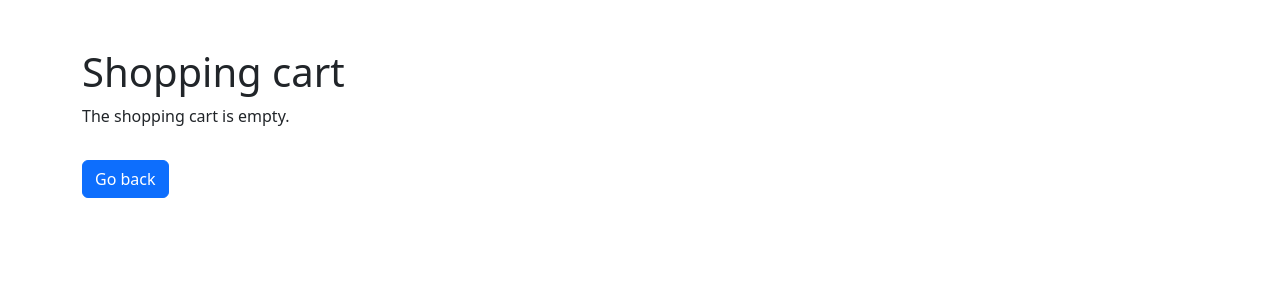
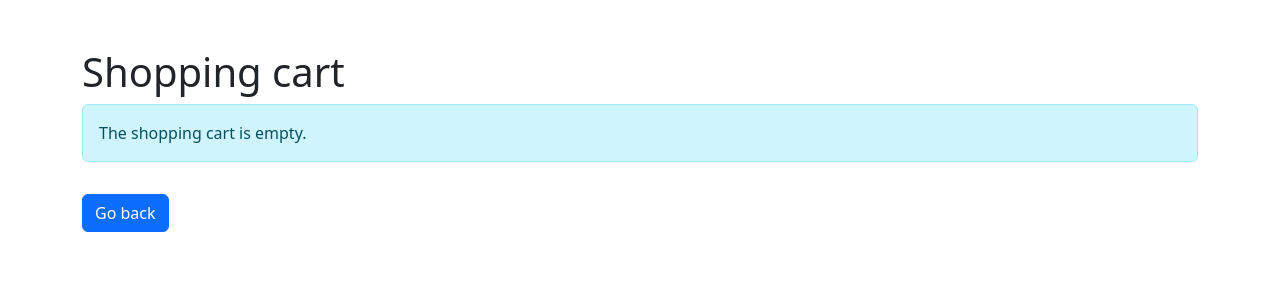
Before and after one commit to CucinaDeVille/phpWebshop, a PHP site: page /cart.php in a window 1280 px wide. Shown: the top 300 px of the page. Run offline with PHP 8.4, Linux system fonts and the light colour scheme; the visitor is signed in with stand-in values (Sample User, id 1); tables that the repository leaves empty hold one stand-in row (values such as "Sample post").

Commit message:
feat(cart): :dizzy: highlight message in cart if empty

```diff
--- a/public/cart.php
+++ b/public/cart.php
@@ -62,12 +62,13 @@ if ($cart) {
     <h1>Shopping cart</h1>
 
     <?php if (empty($items)): ?>
-
-        <p>The shopping cart is empty.</p>
+        <div class="alert alert-info">
+            The shopping cart is empty.
+        </div>
 
     <?php else: ?>
 
-        <ul class="list-group">
+        <ul class="list-group mb-3">
 
             <?php foreach ($items as $item): ?>
 
```
